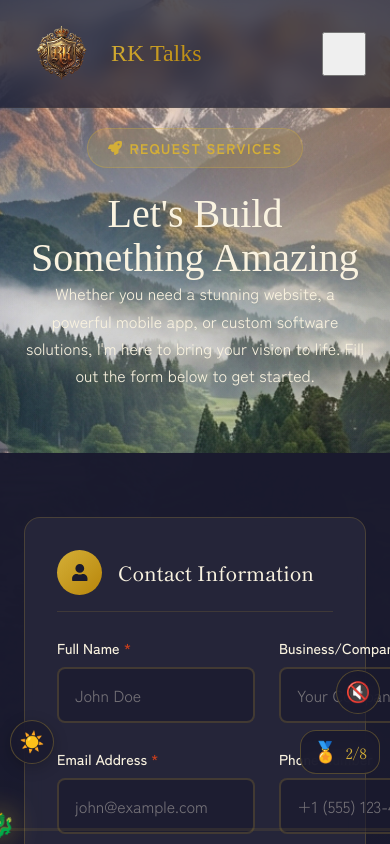
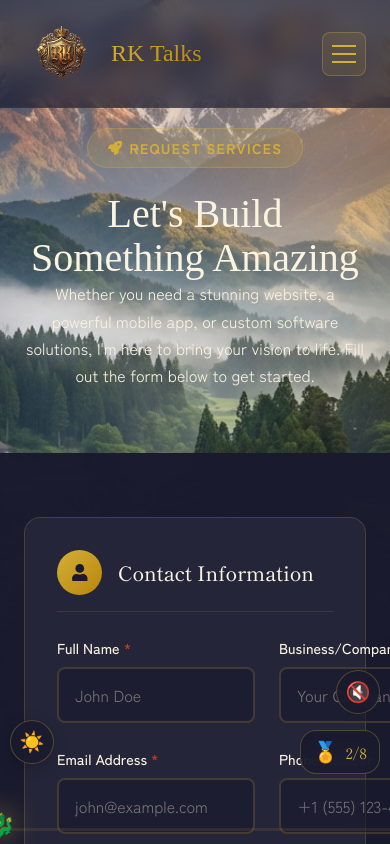
Before and after one commit to ratna3/ratnatalk, a Next.js app: page /services in a window 390 px wide. Shown: the top 844 px of the page. Built offline with nearby package versions, Linux system fonts and the light colour scheme; a web font is replaced by a local one.

Commit message:
Fix hamburger side menu with admin login link

```diff
--- a/src/components/Navbar.module.css
+++ b/src/components/Navbar.module.css
@@ -205,13 +205,201 @@
     transition-delay: 0.35s;
 }
 
+/* Logo Image */
+.logoImage {
+    border-radius: 50%;
+    object-fit: cover;
+}
+
+/* Mobile Menu Button (Hamburger) */
+.mobileMenuBtn {
+    display: none;
+    flex-direction: column;
+    justify-content: center;
+    align-items: center;
+    width: 44px;
+    height: 44px;
+    background: rgba(212, 175, 55, 0.1);
+    border: 1px solid rgba(212, 175, 55, 0.3);
+    border-radius: 8px;
+    cursor: pointer;
+    padding: 8px;
+    z-index: 10001;
+    transition: all 0.3s ease;
+}
+
+.mobileMenuBtn:hover {
+    background: rgba(212, 175, 55, 0.2);
+    border-color: rgba(212, 175, 55, 0.5);
+}
+
+/* Hamburger icon lines */
+.hamburger {
+    position: relative;
+    width: 24px;
+    height: 2px;
+    background: var(--color-kincha);
+    transition: all 0.3s ease;
+}
+
+.hamburger::before,
+.hamburger::after {
+    content: '';
+    position: absolute;
+    left: 0;
+    width: 100%;
+    height: 2px;
+    background: var(--color-kincha);
+    transition: all 0.3s ease;
+}
+
+.hamburger::before {
+    top: -8px;
+}
+
+.hamburger::after {
+    bottom: -8px;
+}
+
+/* Hamburger active state (X shape) */
+.hamburger.active {
+    background: transparent;
+}
+
+.hamburger.active::before {
+    top: 0;
+    transform: rotate(45deg);
+}
+
+.hamburger.active::after {
+    bottom: 0;
+    transform: rotate(-45deg);
+}
+
+/* Mobile Close Button */
+.mobileCloseBtn {
+    position: absolute;
+    top: 1.5rem;
+    right: 1.5rem;
+    width: 44px;
+    height: 44px;
+    background: rgba(212, 175, 55, 0.1);
+    border: 1px solid rgba(212, 175, 55, 0.3);
+    border-radius: 8px;
+    cursor: pointer;
+    display: flex;
+    align-items: center;
+    justify-content: center;
+    transition: all 0.3s ease;
+    z-index: 1000;
+}
+
+.mobileCloseBtn:hover {
+    background: rgba(212, 175, 55, 0.2);
+    border-color: rgba(212, 175, 55, 0.5);
+}
+
+/* Close icon (X) */
+.closeIcon {
+    position: relative;
+    width: 20px;
+    height: 20px;
+}
+
+.closeIcon::before,
+.closeIcon::after {
+    content: '';
+    position: absolute;
+    left: 50%;
+    top: 50%;
+    width: 100%;
+    height: 2px;
+    background: var(--color-kincha);
+}
+
+.closeIcon::before {
+    transform: translate(-50%, -50%) rotate(45deg);
+}
+
+.closeIcon::after {
+    transform: translate(-50%, -50%) rotate(-45deg);
+}
+
+/* Mobile Nav Link */
+.mobileNavLink {
+    font-family: var(--font-heading);
+    font-size: 1.5rem;
+    font-weight: 500;
+    color: var(--color-washi);
+    text-decoration: none;
+    padding: 0.75rem 1.5rem;
+    transition: all 0.3s ease;
+    position: relative;
+    opacity: 0;
+    transform: translateY(20px);
+}
+
+.mobileNavLink:hover {
+    color: var(--color-kincha);
+}
+
+.mobileNavLink::after {
+    content: '';
+    position: absolute;
+    bottom: 0;
+    left: 50%;
+    width: 0;
+    height: 2px;
+    background: var(--gradient-gold);
+    transition: all 0.3s ease;
+    transform: translateX(-50%);
+}
+
+.mobileNavLink:hover::after {
+    width: 80%;
+}
+
+/* Animation for mobile menu links */
+.mobileMenu.open .mobileNavLink {
+    opacity: 1;
+    transform: translateY(0);
+}
+
+.mobileMenu.open .mobileNavLink:nth-child(1) {
+    transition-delay: 0.1s;
+}
+
+.mobileMenu.open .mobileNavLink:nth-child(2) {
+    transition-delay: 0.15s;
+}
+
+.mobileMenu.open .mobileNavLink:nth-child(3) {
+    transition-delay: 0.2s;
+}
+
+.mobileMenu.open .mobileNavLink:nth-child(4) {
+    transition-delay: 0.25s;
+}
+
+.mobileMenu.open .mobileNavLink:nth-child(5) {
+    transition-delay: 0.3s;
+}
+
+.mobileMenu.open .mobileNavLink:nth-child(6) {
+    transition-delay: 0.35s;
+}
+
+.mobileMenu.open .mobileNavLink:nth-child(7) {
+    transition-delay: 0.4s;
+}
+
 /* Responsive */
 @media (max-width: 768px) {
     .navLinks {
         display: none;
     }
 
-    .menuButton {
+    .mobileMenuBtn {
         display: flex;
     }
 
--- a/src/components/Navbar.tsx
+++ b/src/components/Navbar.tsx
@@ -39,6 +39,7 @@ const Navbar = () => {
         { href: "/services", label: "Services" },
         { href: "/about", label: "About" },
         { href: "/contact", label: "Contact" },
+        { href: "/login", label: "Admin" },
     ];
 
     return (
```
